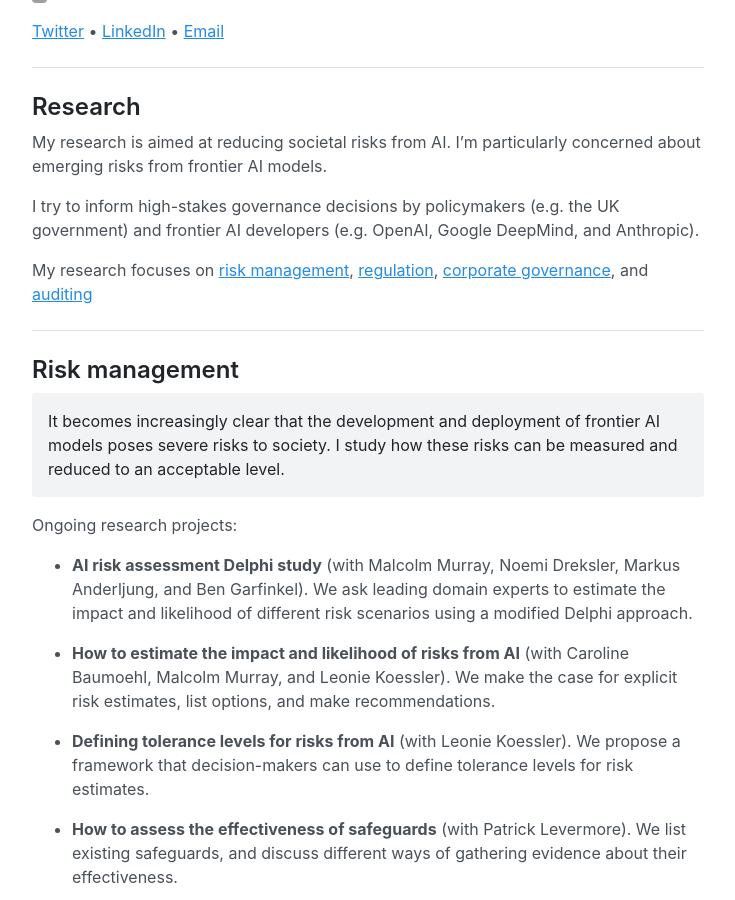
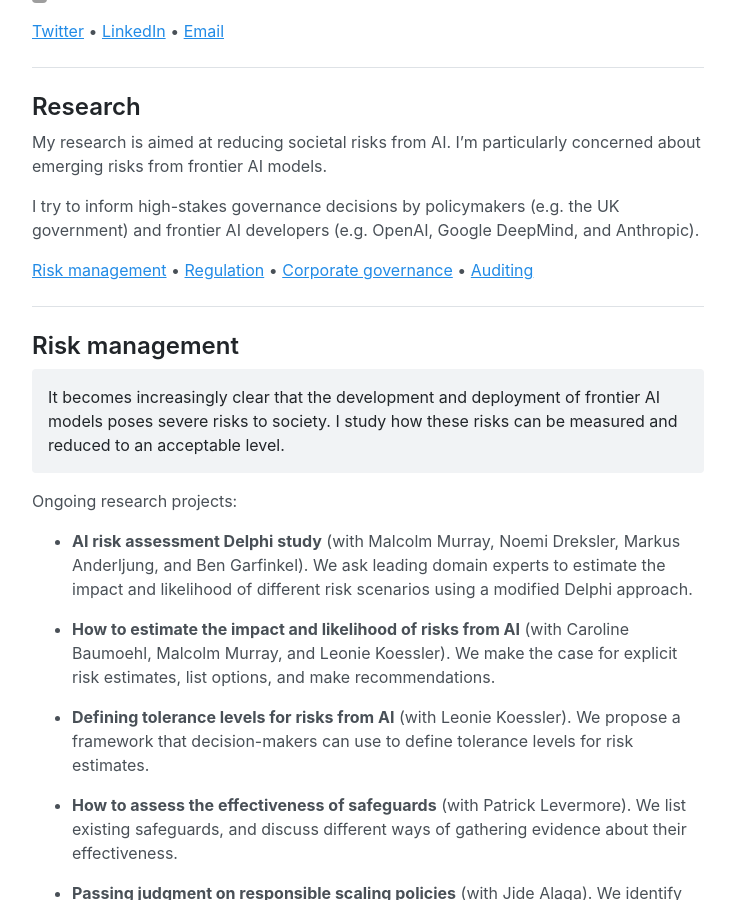
Before and after one commit to jonasschuett/jonasschuett.github.io, a Jekyll site: the page built from _posts/2020-04-04-introduction.md, in a window 1280 px wide and 900 px high, scrolled down 1822 px. Shown: the whole window, without its empty margins (272-1007 px from the left). Built offline with Jekyll 4.4.1, drawn with Linux system fonts in a browser that asks for light colours; grey boxes are pictures that could not be loaded.

Commit message:
Update 2020-04-04-introduction.md

```diff
--- a/_posts/2020-04-04-introduction.md
+++ b/_posts/2020-04-04-introduction.md
@@ -25,7 +25,7 @@ My research is aimed at reducing societal risks from AI. I’m particularly conc
 
 I try to inform high-stakes governance decisions by policymakers (e.g. the UK government) and frontier AI developers (e.g. OpenAI, Google DeepMind, and Anthropic).
 
-My research focuses on [risk management](#risk-management), [regulation](#regulation), [corporate governance](#corporate-governance), and [auditing](#auditing)
+[Risk management](#risk-management) • [Regulation](#regulation) • [Corporate governance](#corporate-governance) • [Auditing](#auditing)
 
 ---
 
```
